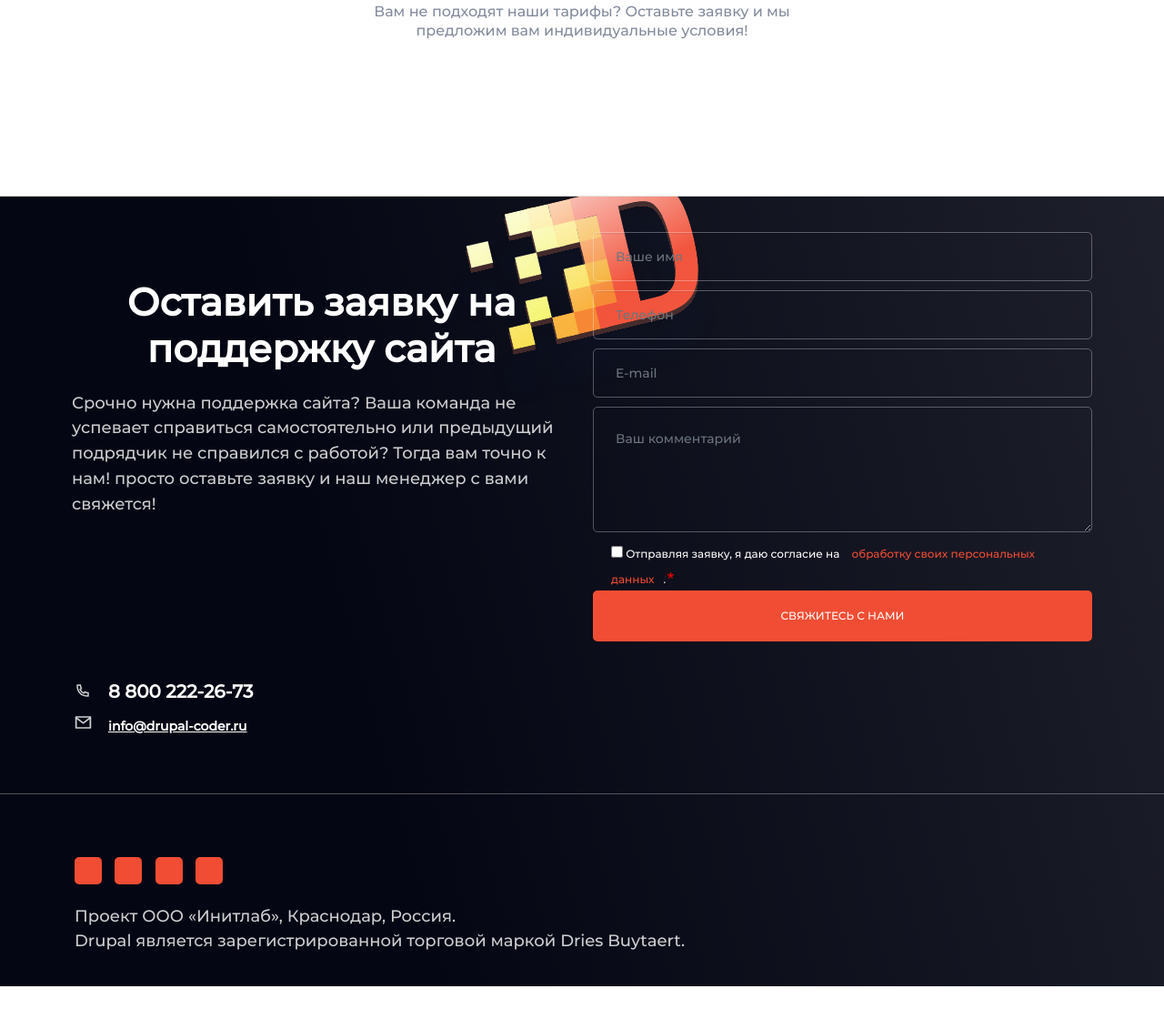
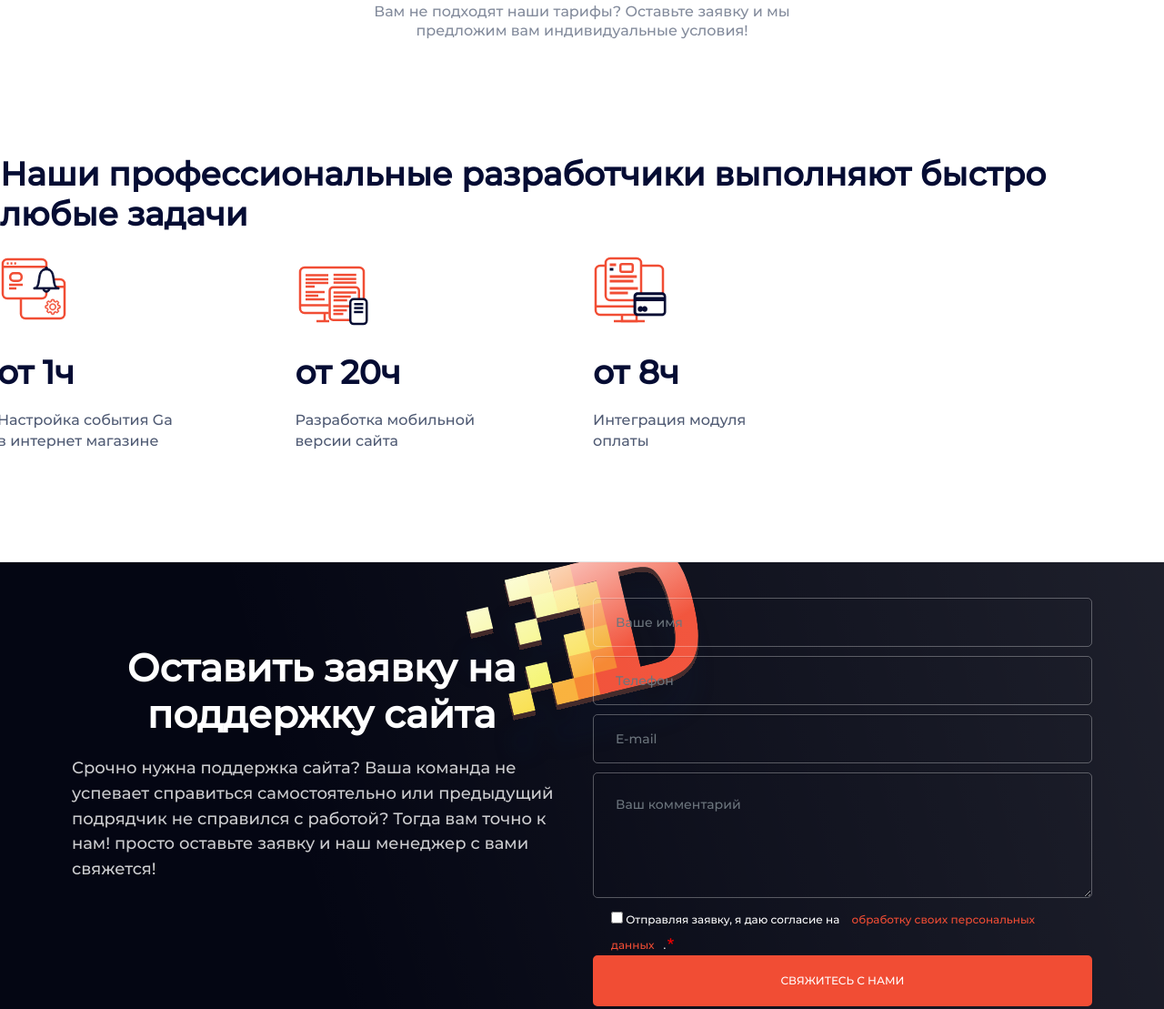
Before and after one commit to LukyanenkoA/webproject, a plain HTML site: page index.html in a window 1280 px wide. Shown: the part 3809-4918 px from the top of the page at 91% size. Before the commit the page ends 4893 px from the top, so only its background shows below. Drawn offline with nearby package versions, Linux system fonts and the light colour scheme.

Commit message:
Update index.html

```diff
--- a/index.html
+++ b/index.html
@@ -506,6 +506,56 @@
     </div>
   </section>
 <!--конец-->
+<div class="fourth-block">
+      <div class="container-fluid">
+        <div class="d-flex flex-column">
+          <div class="second-block-title">
+            <h2>Наши профессиональные разработчики выполняют быстро любые задачи</h2>
+          </div>
+          <div class="row row-flex competencies-row">
+            <div class="col-sm-3 col-xs-6">
+              <div class="competency">
+                <div class="competency-wrapper">
+                  <div class="competency-header">
+                    <div class="competency-icon"><img src="project/img/competency-20.svg" width="81" height="81" class="img-responsive"></div>
+                    <h2>от 1ч</h2>
+                  </div>
+                  <div class="competency-body">
+                    Настройка события Ga <br> в интернет магазине
+                  </div>
+                </div>
+              </div>
+            </div>
+            <div class="col-sm-3 col-xs-6">
+              <div class="competency">
+                <div class="competency-wrapper">
+                  <div class="competency-header">
+                    <div class="competency-icon"><img src="project/img/competency-21.svg" width="81" height="81" class="img-responsive"></div>
+                    <h2>от 20ч</h2>
+                  </div>
+                  <div class="competency-body">
+                    Разработка мобильной <br> версии сайта
+                  </div>
+                </div>
+              </div>
+            </div>
+            <div class="col-sm-3 col-xs-6">
+              <div class="competency">
+                <div class="competency-wrapper">
+                  <div class="competency-header">
+                    <div class="competency-icon"><img src="project/img/competency-22.svg" width="81" height="81" class="img-responsive"></div>
+                    <h2>от 8ч</h2>
+                  </div>
+                  <div class="competency-body">
+                    Интеграция модуля <br> оплаты
+                  </div>
+                </div>
+              </div>
+            </div>
+          </div>
+        </div>
+      </div>
+    </div>
   <footer class="footer" role="contentinfo">
     <div class=" container">
       <div class="region region-footer">
```
